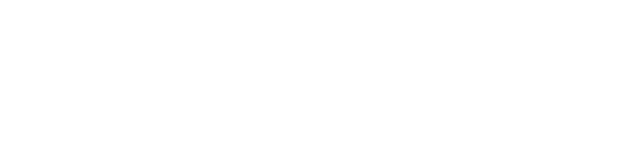
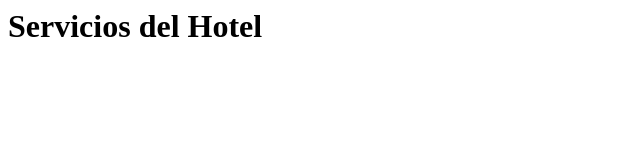
Before and after one commit to jacobestrella/introduccion, a plain HTML site: page servicios.html in a window 1280 px wide. Shown: the whole page, without its empty margins (0-640 px from the left). Drawn offline with Linux system fonts and the light colour scheme.

Commit message:
Update servicios.html

```diff
--- a/servicios.html
+++ b/servicios.html
@@ -3,6 +3,6 @@
     <title>Servicios</title>
   </head>
   <body>
-
+    <h1>Servicios del Hotel</h1>
   </body>
 </html>
```
